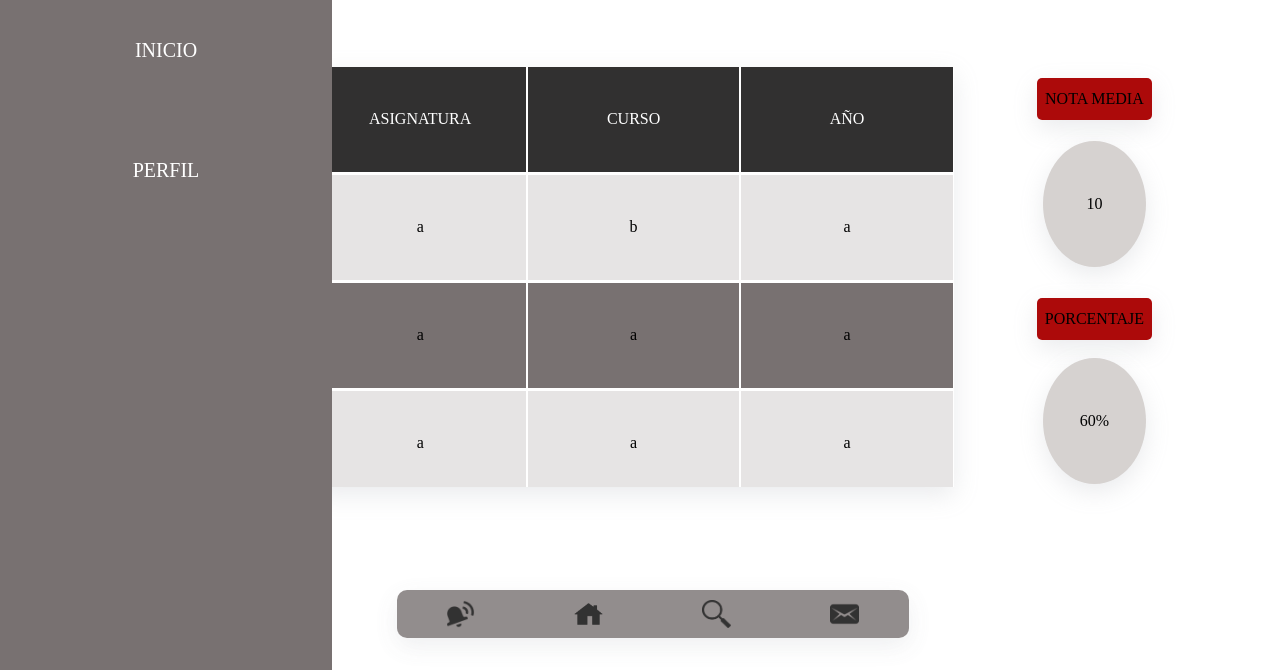
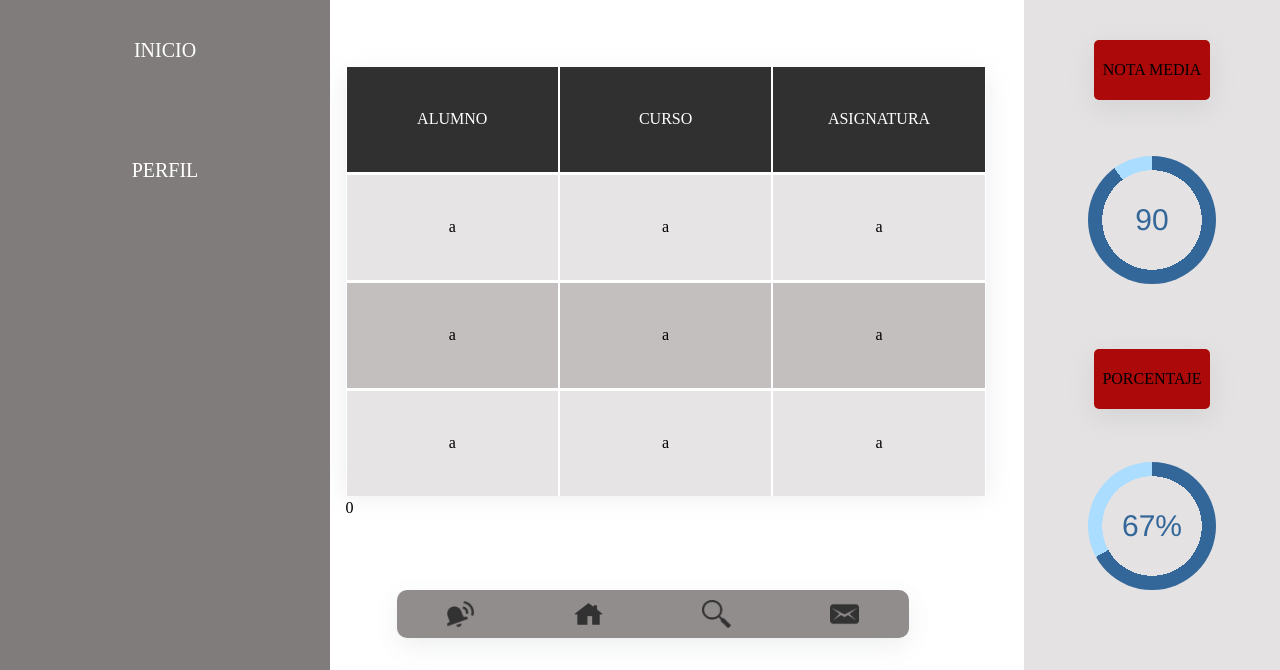
Before and after one commit to JoseCortesG/practicaEscuela, a plain HTML site: page Perfil Alumno/index.html in a window 1280 px wide. Shown: the part 130-800 px from the top of the page. Drawn offline with Linux system fonts and the light colour scheme.

Commit message:
fin del  jueves noche

```diff
--- /dev/null
+++ b/Perfil Alumno/circulo.css
@@ -0,0 +1,110 @@
+@keyframes progress {
+    0% { --percentage: 0; }
+    100% { --percentage: var(--value); }
+  }
+
+  @property --percentage {
+    syntax: '<number>';
+    inherits: true;
+    initial-value: 0;
+  }
+
+  [role="progressbar"] {
+    --percentage: var(--value);
+    --primary: #369;
+    --secondary: #adf;
+    --size: 400px;
+    animation: progress 2s 0.5s forwards;
+    width: var(--size);
+    aspect-ratio: 1;
+    border-radius: 50%;
+    position: relative;
+    overflow: hidden;
+    display: grid;
+    place-items: center;
+  }
+
+  [role="progressbar"]::before {
+    content: "";
+    position: absolute;
+    top: 0;
+    left: 0;
+    width: 100%;
+    height: 100%;
+    background: conic-gradient(var(--primary) calc(var(--percentage) * 1%), var(--secondary) 0);
+    mask: radial-gradient(white 55%, transparent 0);
+    mask-mode: alpha;
+    -webkit-mask: radial-gradient(#0000 55%, #000 0);
+    -webkit-mask-mode: alpha;
+  }
+
+  [role="progressbar"]::after {
+    counter-reset: percentage var(--value);
+    content: counter(percentage) '%';
+    font-family: Helvetica, Arial, sans-serif;
+    font-size: calc(var(--size) / 5);
+    color: var(--primary);
+  }
+
+  /* demo */
+  body {
+    margin: 0;
+    display: grid;
+    place-items: center;
+    height: 100vh;
+    background: #f0f8ff;
+  }
+
+
+  /***/
+
+  #circulo {
+    z-index: 2;
+    display: block;
+    width: 100px;
+    height: 70px;
+    position: absolute;
+    bottom: 20px;
+    right: 20px;
+    background: red;
+    border-radius: 50% / 11%;
+    transition: transform 0.5s;
+  }
+
+  #circulo:hover,
+  #circulo:focus {
+    transform: scale(1.1);
+  }
+
+  #circulo::before {
+    content: "";
+    display: block;
+    position: absolute;
+    top: 7.5%;
+    left: -6%;
+    width: 112%;
+    height: 85%;
+    background: red;
+    border-radius: 9% / 50%;
+  }
+
+  #circulo::after {
+    content: "";
+    display: block;
+    position: absolute;
+    top: 20px;
+    left: 40px;
+    width: 45px;
+    height: 30px;
+    border: 15px solid transparent;
+    box-sizing: border-box;
+    border-left: 30px solid white;
+  }
+
+  #circulo span {
+    font-size: 0;
+    position: absolute;
+    width: 0;
+    height: 0;
+    overflow: hidden;
+  }
--- a/Perfil Alumno/index.html
+++ b/Perfil Alumno/index.html
@@ -16,7 +16,7 @@
             <div ID="nombre">
                 <h1>JOSE CORTES GIMENEZ</h1>
             </div>
-            <div id="perfil"> <img src="../imagenesEcuela/usuario.png"/> </div>
+            <div id="perfil"> <img src="../imagenesEcuela/usuario.png" </div>
 
         </header>
 
@@ -30,7 +30,7 @@
                     <li> <a href="#">PERFIL</a></li>
                 </ul>
             </nav>
-            <label id="primera-etiqueta" for="side-menu-switch" >
+            <label for="side-menu-switch">
                 <div class="linea-menu"></div>
                 <div class="linea-menu"></div>
                 <div class="linea-menu"></div>
@@ -38,20 +38,19 @@
 
 
             </label>
-
         </div>
 
         <div id="notas">
             <div id=tabla>
                 <div class="fila primera">
+                    <div>ALUMNO</div>
+                    <div>CURSO</div>
                     <div>ASIGNATURA</div>
-                    <div>CURSO</div>
-                    <div>AÑO</div>
 
                 </div>
                 <div class="fila segunda">
                     <div>a</div>
-                    <div>b</div>
+                    <div>a</div>
                     <div>a</div>
 
 
@@ -67,79 +66,29 @@
                     <div>a</div>
                     <div>a</div>
                 </div>
-                <div class="fila tercera">
-                    <div>a</div>
-                    <div>a</div>
-                    <div>a</div>
 
-                </div>
-                <div class="fila cuarta">
-                    <div>a</div>
-                    <div>a</div>
-                    <div>a</div>
-                </div>
-                <div class="fila tercera">
-                    <div>a</div>
-                    <div>a</div>
-                    <div>a</div>
-
-                </div>
-                <div class="fila cuarta">
-                    <div>a</div>
-                    <div>a</div>
-                    <div>a</div>
-                </div>
-                <div class="fila tercera">
-                    <div>a</div>
-                    <div>a</div>
-                    <div>a</div>
-
-                </div>
-                <div class="fila cuarta">
-                    <div>a</div>
-                    <div>a</div>
-                    <div>a</div>
-                </div>
-                <div class="fila tercera">
-                    <div>a</div>
-                    <div>a</div>
-                    <div>a</div>
-
-                </div>
-                <div class="fila cuarta">
-                    <div>a</div>
-                    <div>a</div>
-                    <div>a</div>
-                </div>
-                <div class="fila tercera">
-                    <div>a</div>
-                    <div>a</div>
-                    <div>a</div>
-
-                </div>
-                <div class="fila cuarta">
-                    <div>a</div>
-                    <div>a</div>
-                    <div>a</div>
-                </div>
-
-
-
-
-
+0
 
             </div>
 
             <div id=caja>
                 <div id="media">
                     <div>NOTA MEDIA</div>
-                    <div>10</div>
+                    <div role="progreso" aria-valuenow="100" aria-valuemin="0" aria-valuemax="100" style="--value: 90"></div>
+
                 </div>
                 <div id="porcentaje">
                     <div>PORCENTAJE</div>
-                    <div>60%</div>
+                    <div  role="progressbar" aria-valuenow="67" aria-valuemin="0" aria-valuemax="100" style="--value: 67"></div>
                 </div>
             </div>
+
+
+            <div id=fondo>
+
+            </div>
+
+
 
 
 
@@ -171,10 +120,7 @@
 
 
 
-    <script>
-
-
-    </script>
+    <script src="java.js" async defer></script>
 </body>
 
 </html>
--- a/Perfil Alumno/styles.css
+++ b/Perfil Alumno/styles.css
@@ -17,6 +17,7 @@ html,body{
     display: flex;
     flex-direction: row;
     flex-wrap: wrap;
+    align-items: flex-start;
 }
 
 /*///////////////////////////////CABECERA//////////////////////////*/
@@ -37,7 +38,7 @@ html,body{
     justify-content: center;
     width: 90%;
     color: white;
-    margin-left: 21%;
+    margin-left: 23%;
     font-size: 160%;
 
 }
@@ -46,7 +47,7 @@ html,body{
     display: flex;
     width: 15%;
     height: 100%;
-    margin-right: 9.5%;
+    margin-right: 7%;
     display: flex;
     justify-content: center;
     align-items: center;
@@ -59,7 +60,7 @@ html,body{
 #perfil img{
     width: 70%;
     height: 90%;
-
+    opacity: 90%;
 }
 
 
@@ -71,32 +72,32 @@ html,body{
 
 /*////////////////////////MENU//////////////////////////////*/
 .side-menu{
-    width: 332px;
+    width: 330px;
     height: 100%;
-    padding: 110px 0;
+    padding: 50px 0;
     box-sizing: border-box;
-    background-color: #787171;
-    flex-flow: column wrap;
+    background-color: #817c7c;
+    display: flex;
+    flex-flow: column nowrap;
+
+
+
     position: absolute;
     transition: .5s;
-
 }
 
 #menuflex{
     top:0;
+
     width: 100%;
     position: absolute;
     display: flex;
-    background-color: #787171;
-
-    height: 100%;
-
+    height: 45%;
 
 }
 #menuflex ul{
     display: flex;
     width: 100%;
-    height: 45%;
 
     flex-direction: column;
 }
@@ -123,7 +124,7 @@ html,body{
  height: 100%;
 }
 
-#menuflex ul li:hover {
+ #menuflex ul li:hover {
     background-color:  #ac0a0a;;
     transition-property: all;
   transition-duration: 0.5s;
@@ -132,7 +133,7 @@ html,body{
 
 
 
-#primera-etiqueta{
+.side-menu label{
     top:0;
     margin-top: 33px;
     position: absolute;
@@ -143,7 +144,7 @@ html,body{
     flex-wrap: wrap;
     width: 60px;
     height: 60px;
-
+    color: #fff;
     right: -70px;
     line-height: px;
     text-align: center;
@@ -151,13 +152,6 @@ html,body{
     border-radius: 0 10px 10px 0;
 
 }
-
-
-
-
-
-
-
 #side-menu-switch{
     position: absolute;
     opacity: 0;
@@ -183,7 +177,7 @@ html,body{
     height: 75%;
     display: flex;
     align-items: start;
-    justify-content: center
+    justify-content: start;
 }
 
 #tabla{
@@ -192,20 +186,13 @@ html,body{
     flex-wrap: wrap;
     width: 50%;
     height: 70%;
-    margin-left: 15%;
+    margin-left: 27%;
     margin-top: 6%;
     box-shadow: rgba(149, 157, 165, 0.2) 0px 8px 24px;
-    overflow: auto;
 
 
 
 }
-
-#tabla::-webkit-scrollbar {
-    -webkit-appearance: none;
-    width: 0;
-}
-
 
 .fila{
     width:100%;
@@ -274,7 +261,7 @@ html,body{
     justify-content: center;
     width: 33%;
     height: 100%;
-    background-color: #787171;
+    background-color: #c4bfbf;
     margin: 1px;
 
 }
@@ -307,11 +294,26 @@ html,body{
     align-items: center;
     flex-direction: row;
     flex-wrap:  wrap;
-    margin-left: 6%;
-    margin-top: 6%;
+    margin-left: 8%;
+    margin-top: 3%;
+
 
     width: 10%;
-    height: 70%;
+    height: 100%;
+    z-index: 1000;
+
+ }
+
+ #fondo{
+    width: 20%;
+    height: 85%;
+    background-color: #787171;
+    position: absolute;
+    right: 0;
+    opacity: 20%;
+    z-index: 0;
+
+
 
 
  }
@@ -341,17 +343,7 @@ html,body{
     border-radius: 5px;
 }
 
-#media div:last-child{
-    display: flex;
-    justify-content: center;
-    align-items: center;
-    background-color: rgb(214, 210, 208);
-    width: 80%;
-    height: 60%;
-    border-radius: 90%;
-    box-shadow: rgba(149, 157, 165, 0.2) 0px 8px 24px;
 
-}
 
 
 
@@ -383,16 +375,8 @@ html,body{
     box-shadow: rgba(149, 157, 165, 0.2) 0px 8px 24px;
 }
 
-#porcentaje div:last-child{
-    align-items: center;
-    display: flex;
-    justify-content: center;
-    background-color: rgb(214, 210, 208);
-    width: 80%;
-    height: 60%;
-    border-radius: 100%;
-    box-shadow: rgba(149, 157, 165, 0.2) 0px 8px 24px;
-}
+
+
 
 footer{
     width: 100%;
@@ -453,10 +437,163 @@ footer nav ul li a img{
 }
 
 footer nav ul li a img:hover{
-    width: 30%;
+    width: 3%;
 }
 
 
-#segunda-etiqueta{
-    background-color: black;
-}
+/*CIRCULO*/
+
+
+
+/*PRIMER CIRCULO*/
+@keyframes progress {
+    0% { --percentage: 0; }
+    100% { --percentage: var(--value); }
+  }
+
+  @property --percentage {
+    syntax: '<number>';
+    inherits: true;
+    initial-value: 0;
+  }
+
+  [role="progressbar"] {
+    --percentage: var(--value);
+    --primary: #369;
+    --secondary: #adf;
+    --size: 150px;
+    animation: progress 2s 0.5s forwards;
+    width: var(--size);
+    aspect-ratio: 1;
+    border-radius: 50%;
+    position: relative;
+    overflow: hidden;
+    display: grid;
+    place-items: center;
+  }
+
+  [role="progressbar"]::before {
+    content: "";
+    position: absolute;
+    top: 0;
+    left: 0;
+    width: 100%;
+    height: 100%;
+    background: conic-gradient(var(--primary) calc(var(--percentage) * 1%), var(--secondary) 0);
+    mask: radial-gradient(white 55%, transparent 0);
+    mask-mode: alpha;
+    -webkit-mask: radial-gradient(#0000 55%, #000 0);
+    -webkit-mask-mode: alpha;
+  }
+
+  [role="progressbar"]::after {
+    counter-reset: percentage var(--value);
+    content: counter(percentage) '%';
+    font-family: Helvetica, Arial, sans-serif;
+    font-size: calc(var(--size) / 5);
+    color: var(--primary);
+  }
+
+  /*SEGUNDO CIRCULO*/
+
+  @keyframes progress {
+    0% { --percentage: 0; }
+    100% { --percentage: var(--value); }
+  }
+
+  @property --percentage {
+    syntax: '<number>';
+    inherits: true;
+    initial-value: 0;
+  }
+
+  [role="progreso"] {
+    --percentage: var(--value);
+    --primary: #369;
+    --secondary: #adf;
+    --size: 150px;
+    animation: progress 2s 0.5s forwards;
+    width: var(--size);
+    aspect-ratio: 1;
+    border-radius: 50%;
+    position: relative;
+    overflow: hidden;
+    display: grid;
+    place-items: center;
+  }
+
+  [role="progreso"]::before {
+    content: "";
+    position: absolute;
+    top: 0;
+    left: 0;
+    width: 100%;
+    height: 100%;
+    background: conic-gradient(var(--primary) calc(var(--percentage) * 1%), var(--secondary) 0);
+    mask: radial-gradient(white 55%, transparent 0);
+    mask-mode: alpha;
+    -webkit-mask: radial-gradient(#0000 55%, #000 0);
+    -webkit-mask-mode: alpha;
+  }
+
+  [role="progreso"]::after {
+    counter-reset: percentage var(--value);
+    content: counter(percentage) ;
+    font-family: Helvetica, Arial, sans-serif;
+    font-size: calc(var(--size) / 5);
+    color: var(--primary);
+  }
+
+
+
+
+  #circulo {
+    z-index: 2;
+    display: block;
+    width: 100px;
+    height: 70px;
+    position: absolute;
+    bottom: 20px;
+    right: 20px;
+    background: red;
+    border-radius: 50% / 11%;
+    transition: transform 0.5s;
+  }
+
+  #circulo:hover,
+  #circulo:focus {
+    transform: scale(1.1);
+  }
+
+  #circulo::before {
+    content: "";
+    display: block;
+    position: absolute;
+    top: 7.5%;
+    left: -6%;
+    width: 112%;
+    height: 85%;
+    background: red;
+    border-radius: 9% / 50%;
+  }
+
+  #circulo::after {
+    content: "";
+    display: block;
+    position: absolute;
+    top: 20px;
+    left: 40px;
+    width: 45px;
+    height: 30px;
+    border: 15px solid transparent;
+    box-sizing: border-box;
+    border-left: 30px solid white;
+  }
+
+  #circulo span {
+    font-size: 0;
+    position: absolute;
+    width: 0;
+    height: 0;
+    overflow: hidden;
+  }
```
Also changed, not shown: Perfil Alumno/circulo.html (added, +27 -0 lines). Lines whose indentation alone changed are shown as unchanged.
